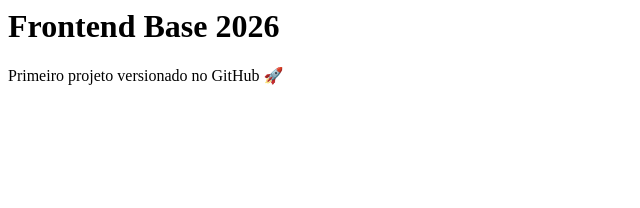
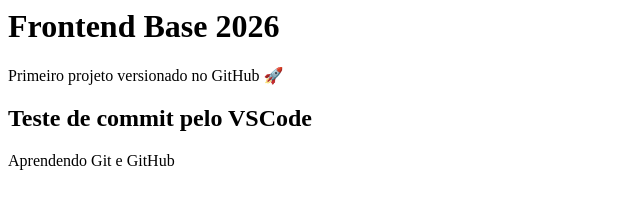
Before and after one commit to SKADAC/frontend-base-2026, a plain HTML site: page index.html in a window 1280 px wide. Shown: the whole page, without its empty margins (0-640 px from the left). Drawn offline with Linux system fonts and the light colour scheme.

Commit message:
feat: adiciona teste no html

```diff
--- a/index.html
+++ b/index.html
@@ -1,2 +1,4 @@
 <h1>Frontend Base 2026</h1>
 <p>Primeiro projeto versionado no GitHub 🚀</p>
+<h2>Teste de commit pelo VSCode</h2>
+<p>Aprendendo Git e GitHub</p>
```
